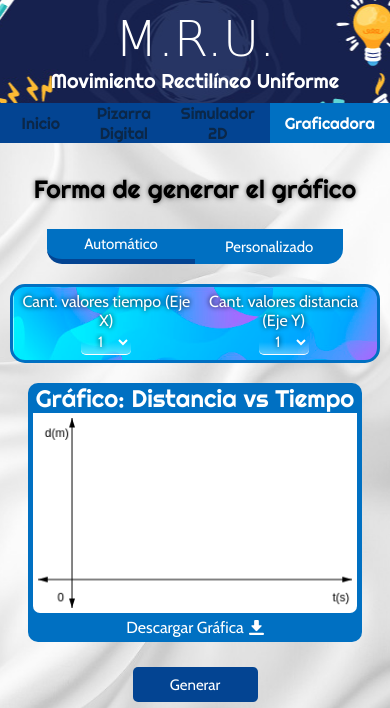
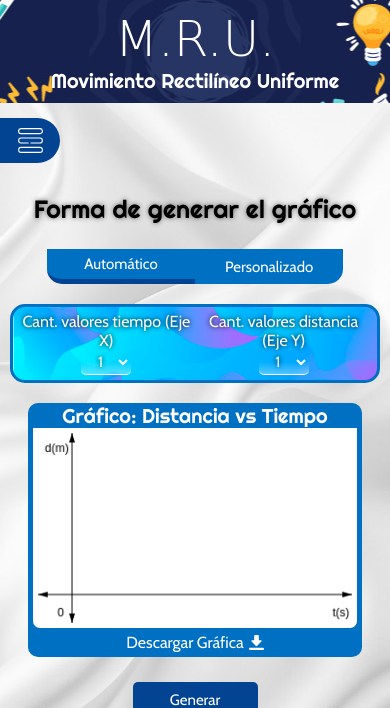
Before and after one commit to Aspg97/XRMRU, a PHP site: page /webComponents/PGG_ADD/graficadora.html in a window 390 px wide. Shown: the top 708 px of the page. Run offline with PHP 8.4, Linux system fonts and the light colour scheme; some web fonts are replaced.

Commit message:
responsive v1.1

```diff
--- a/index.html
+++ b/index.html
@@ -22,8 +22,11 @@
         </div>
     </header>
     <div class="cont-nav-items">
+        <button class="menu-responsive">
+            <img src="webComponents/IMG/menu.svg" width="100%">
+        </button>
         <nav class="nav-items">
-            <ul>
+            <ul class="lista-items">
                 <a href="index.html" id="page-ini">
                     <li>Inicio</li>
                 </a>
--- a/webComponents/Estilos/estilosGraficador.css
+++ b/webComponents/Estilos/estilosGraficador.css
@@ -369,13 +369,15 @@ math{
     background-color: #043775;
 }
 
-@media screen and (min-width: 375px) and (max-width: 450px){
+@media screen and (min-width: 260px) and (max-width: 600px){
     .cont-graph{
         max-width: 90%;
         min-width: 200px;
     }
     .cont-info-graph, .cont-info-graph-solu{
         margin: 0 0 20px 0;
+        min-width: 200px;
+        padding: 5px;
     }
     .graph{
         height: 200px;
@@ -383,4 +385,7 @@ math{
     .tit-elec-mod-graf{
         font-size: 25px;
     }
+    .tit-graph{
+        font-size: 20px;
+    }
 }
--- a/webComponents/Estilos/estilosIndex.css
+++ b/webComponents/Estilos/estilosIndex.css
@@ -64,6 +64,7 @@ body{
 .nav-items{
     margin: 0 auto;
     min-height: 35px;
+    justify-content: center;
 }
 
 .nav-items ul{
@@ -90,6 +91,14 @@ body{
     transition: 0.5s;
     background-color: var(--compl-color);
     color: #fff;
+}
+
+.menu-responsive{
+    background-color: transparent;
+    border-style: none;
+    display: none;
+    width: 25px;
+    margin: 5px auto;
 }
 
 /*Estilos menu de información*/
@@ -258,12 +267,40 @@ td, th{
     font-size: 25px;
 }
 
-@media screen and (min-width: 375px) and (max-width: 450px){
+@media screen and (min-width: 260px) and (max-width: 750px){
+    .cont-head-tittle{
+        width: 90%;
+
+    }
     .tittle-complete-page{
         font-size: 20px;
+        width: 100%;
+        text-align: center;
+    }
+    .cont-nav-items{
+        display: flex;
+        align-items: center;
+        flex-wrap: wrap;
+        margin-top: 15px;
+        position: relative !important;
+        border-radius: 0 22.5px 22.5px 0;
+        width: 60px;
+        height: 45px;
+    }
+    .nav-items{
+        display: none;
+
     }
 
+    .lista-items{
+        flex-wrap: wrap;
+    }
     .nav-items ul a{
         text-align: center;
+        border-bottom: solid 1px #fff;
+        width: 90%;
+    }
+    .menu-responsive{
+        display: flex;
     }
 }
--- a/webComponents/JS/selectormenu.js
+++ b/webComponents/JS/selectormenu.js
@@ -1,8 +1,8 @@
 const dirPa = window.location.href;
 const foot = document.querySelector(".footer-page");
-const body = document.querySelector("body");
 const menu = document.querySelector(".cont-nav-items");
-//const full = document.getElementById("fullscreen");
+const btnMenu = document.querySelector(".menu-responsive");
+const listaMenu = document.querySelector(".nav-items");
 let nomPag = dirPa.substring(dirPa.lastIndexOf("/") + 1, dirPa.length);
 let index = document.getElementById('page-ini');
 let simulator = document.getElementById('page-sim');
@@ -29,33 +29,38 @@ switch (nomPag) {
     default: console.log(nomPag);
 
 }
-//INICIO PROCESO >> Vista de footer
-/*var heightDoc,heightWin;
-function ubicacionFooter() {
-    heightWin = document.documentElement.clientHeight;
-    heightDoc = body.clientHeight;
-    //console.log(heightDoc + "--" + heightWin);
-    if (heightDoc < heightWin) {
-        foot.style.position = "absolute";
-        foot.style.bottom = "0";
-    } else {
-        foot.removeAttribute("style");
+//>>identificar cuando el tamano es pequeno
+window.addEventListener("resize", () => {
+    if (window.innerWidth > 750) {
+        listaMenu.style.display = "flex";
+    }else{
+        listaMenu.style.display = "none";
     }
-}
-document.documentElement.addEventListener("mouseover",()=>{
-    ubicacionFooter();
-});*/
-//FIN PROCESO >> Vista de footer
+});
 //INICIO PROCESO >> Vista de menu
 window.addEventListener("scroll", () => {
-    if (window.scrollY > 80) {
-        menu.style.position = "fixed";
-        menu.style.top = "0";
+    if (window.innerWidth > 750) {
+        if (window.scrollY > 80) {
+            menu.style.position = "fixed";
+            menu.style.top = "0";
+        } else {
+            menu.removeAttribute("style");
+        }
+    }
+});
+//>> Menu responsive
+let desplegar = false
+btnMenu.addEventListener("click", () => {
+    if (desplegar === false) {
+        menu.style.width = "100%";
+        menu.style.height = "auto";
+        menu.style.borderRadius = "0px";
+        btnMenu.style.margin = "5px";
+        listaMenu.style.display = "flex";
+        desplegar = true;
     } else {
         menu.removeAttribute("style");
+        listaMenu.style.display = "none";
+        desplegar = false;
     }
 });
-//FIN PROCESO >> Vista de menu
-body.addEventListener("resize",()=>{
-    console.log("hola");
-});
--- a/webComponents/PGG_ADD/graficadora.html
+++ b/webComponents/PGG_ADD/graficadora.html
@@ -23,8 +23,11 @@
         </div>
     </header>
     <div class="cont-nav-items">
+        <button class="menu-responsive">
+            <img src="../IMG/menu.svg" width="100%">
+        </button>
         <nav class="nav-items">
-            <ul>
+            <ul class="lista-items">
                 <a href="../../index.html" id="page-ini">
                     <li>Inicio</li>
                 </a>
--- a/webComponents/PGG_ADD/simulador.html
+++ b/webComponents/PGG_ADD/simulador.html
@@ -25,8 +25,11 @@
         </div>
     </header>
     <div class="cont-nav-items">
+        <button class="menu-responsive">
+            <img src="../IMG/menu.svg" width="100%">
+        </button>
         <nav class="nav-items">
-            <ul>
+            <ul class="lista-items">
                 <a href="../../index.html" id="page-ini">
                     <li>Inicio</li>
                 </a>
```
Also changed, not shown: webComponents/PGG_ADD/pizarraDigital.html (+5 -2 lines), webComponents/IMG/menu.svg (added).
